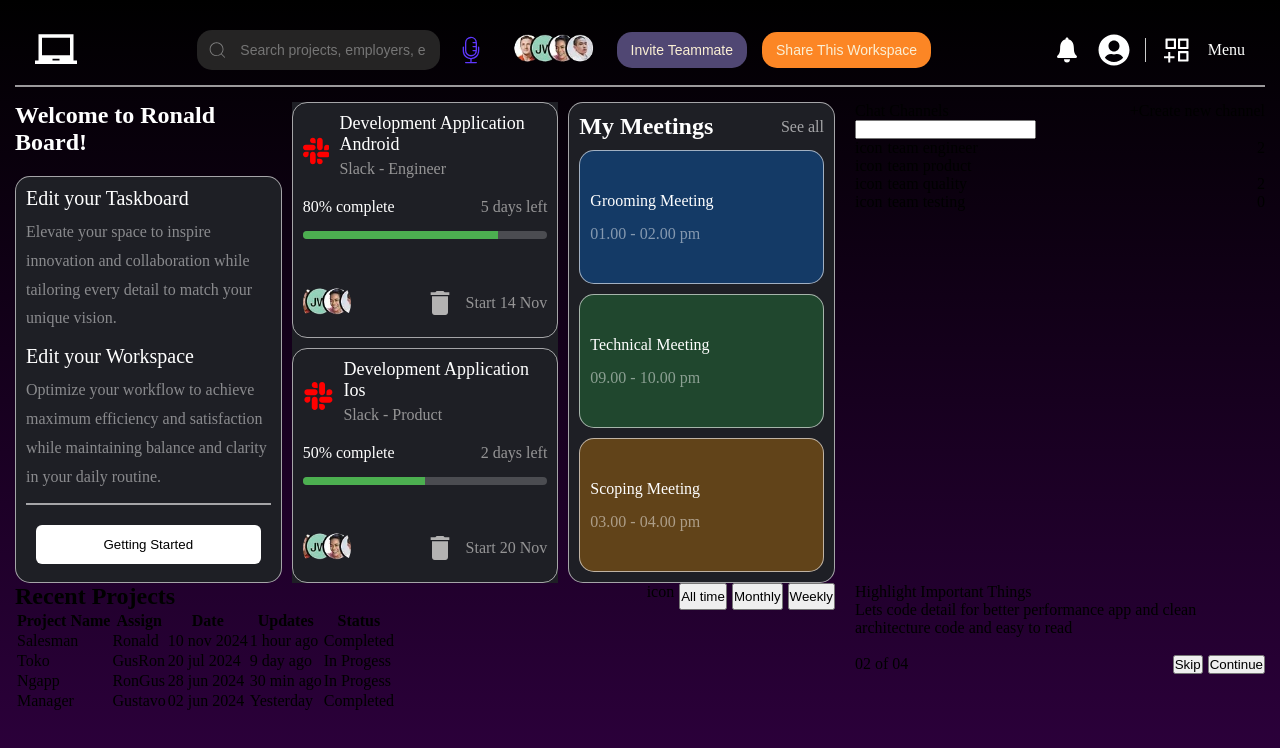
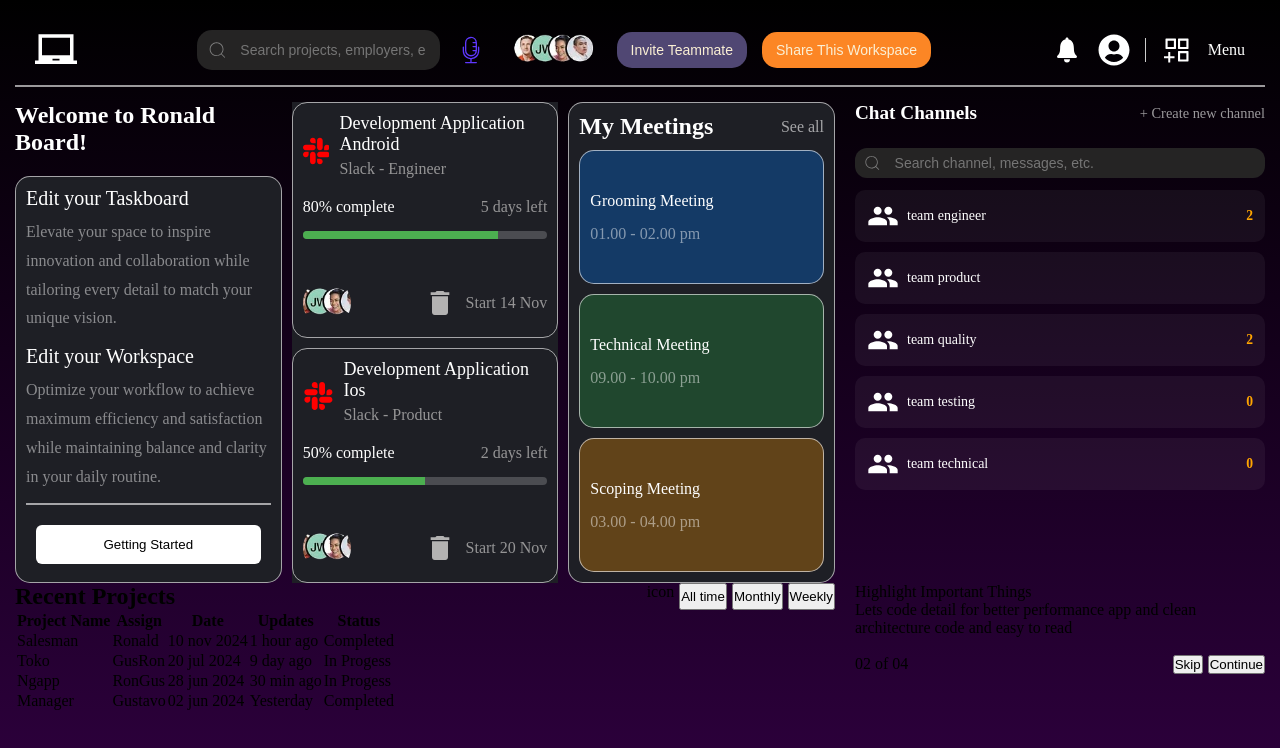
Before and after one commit to RonaldGustavo/project-management-app-ui-react, a React (Vite) app: page / in a window 1280 px wide. Shown: the top 748 px of the page. Built offline with nearby package versions, Linux system fonts and the light colour scheme.

Commit message:
feat: update

```diff
--- a/src/components/Channel.tsx
+++ b/src/components/Channel.tsx
@@ -1,24 +1,27 @@
+import { CiSearch } from "react-icons/ci";
+import { MdGroup } from "react-icons/md";
+
 const Channel = () => {
   const dataChannel = [
     {
-      icon: 'icon',
-      title: 'team engineer',
-      notif: '2',
+      title: "team engineer",
+      notif: "2",
     },
     {
-      icon: 'icon',
-      title: 'team product',
-      notif: '',
+      title: "team product",
+      notif: "",
     },
     {
-      icon: 'icon',
-      title: 'team quality',
-      notif: '2',
+      title: "team quality",
+      notif: "2",
     },
     {
-      icon: 'icon',
-      title: 'team testing',
-      notif: '0',
+      title: "team testing",
+      notif: "0",
+    },
+    {
+      title: "team technical",
+      notif: "0",
     },
   ];
 
@@ -27,21 +30,28 @@ const Channel = () => {
       <div className="channel">
         <div className="channel-header">
           <p className="channel-header-title">Chat Channels</p>
-          <p className="channel-header-create-channel">+Create new channel</p>
+          <p className="channel-header-create-channel">+ Create new channel</p>
         </div>
-        <input />
-        {dataChannel &&
-          dataChannel.map((data: any) => {
-            return (
-              <div className="channel-body-card">
-                <div className="channel-body-card-title-container">
-                  <p className="channel-body-card-icon">{data.icon}</p>
-                  <p className="channel-body-card-title">{data.title}</p>
-                </div>
-                <p className="channel-body-card-notif">{data.notif}</p>
+
+        <div className="channel-search-container">
+          <CiSearch className="channel-search-icon" size={20} />
+          <input
+            placeholder="Search channel, messages, etc."
+            className="channel-search-input"
+          />
+        </div>
+
+        <div className="channel-list">
+          {dataChannel.map((data: any) => (
+            <div className="channel-body-card" key={data.title}>
+              <div className="channel-body-card-title-container">
+                <MdGroup className="channel-body-card-icon" size={32} />
+                <p className="channel-body-card-title">{data.title}</p>
               </div>
-            );
-          })}
+              <p className="channel-body-card-notif">{data.notif}</p>
+            </div>
+          ))}
+        </div>
       </div>
     </>
   );
--- a/src/styles/components/channel.css
+++ b/src/styles/components/channel.css
@@ -1,39 +1,106 @@
 .channel {
-
+  display: flex;
+  flex-direction: column;
+  gap: 12px;
+  height: 100%;
+  box-sizing: border-box;
+  height: 100%; /* full container */
 }
 
 .channel-header {
-    display: flex;
-    justify-content: space-between;
+  display: flex;
+  justify-content: space-between;
+  align-items: center;
+  margin-bottom: 12px;
 }
 
 .channel-header-title {
-
+  color: white;
+  font-size: 1.2rem;
+  font-weight: 600;
 }
 
 .channel-header-create-channel {
+  color: rgba(255, 255, 255, 0.6);
+  font-size: 0.9rem;
+  cursor: pointer;
+}
 
+.channel-search-container {
+  display: flex;
+  align-items: center;
+  gap: 8px;
+  border-radius: 12px;
+  padding: 4px 8px;
+  background-color: rgb(37, 36, 36);
+  height: 30px;
+  min-width: 180px;
+}
+
+.channel-search-icon {
+  fill: gray;
+}
+
+.channel-search-input {
+  width: 100%;
+  padding: 5px;
+  border: none;
+  outline: none;
+  background: transparent;
+  color: white;
+  font-size: 14px;
+}
+
+.channel-list {
+  flex: 1;
+  overflow-y: auto;
+  justify-content: space-between;
 }
 
 .channel-body-card {
-    display: flex;
-    justify-content: space-between;
+  display: flex;
+  justify-content: space-between;
+  align-items: center;
+  background: rgba(255, 255, 255, 0.05);
+  margin-bottom: 10px;
+  padding: 10px 12px;
+  border-radius: 10px;
 }
 
 .channel-body-card-title-container {
-    display: flex;
-    justify-content: start;
-    gap: 5px;
+  display: flex;
+  align-items: center;
+  gap: 8px;
 }
 
 .channel-body-card-icon {
-
+  fill: white;
 }
 
 .channel-body-card-title {
-
+  color: white;
+  font-size: 14px;
 }
 
 .channel-body-card-notif {
+  color: orange;
+  font-weight: 600;
+  font-size: 0.85rem;
+}
 
+/* Responsif mobile */
+@media (max-width: 480px) {
+  .channel-header {
+    flex-direction: column;
+    align-items: flex-start;
+    gap: 6px;
+  }
+
+  .channel-search-container {
+    width: 100%;
+  }
+
+  .channel-body-card {
+    padding: 8px;
+  }
 }
```
